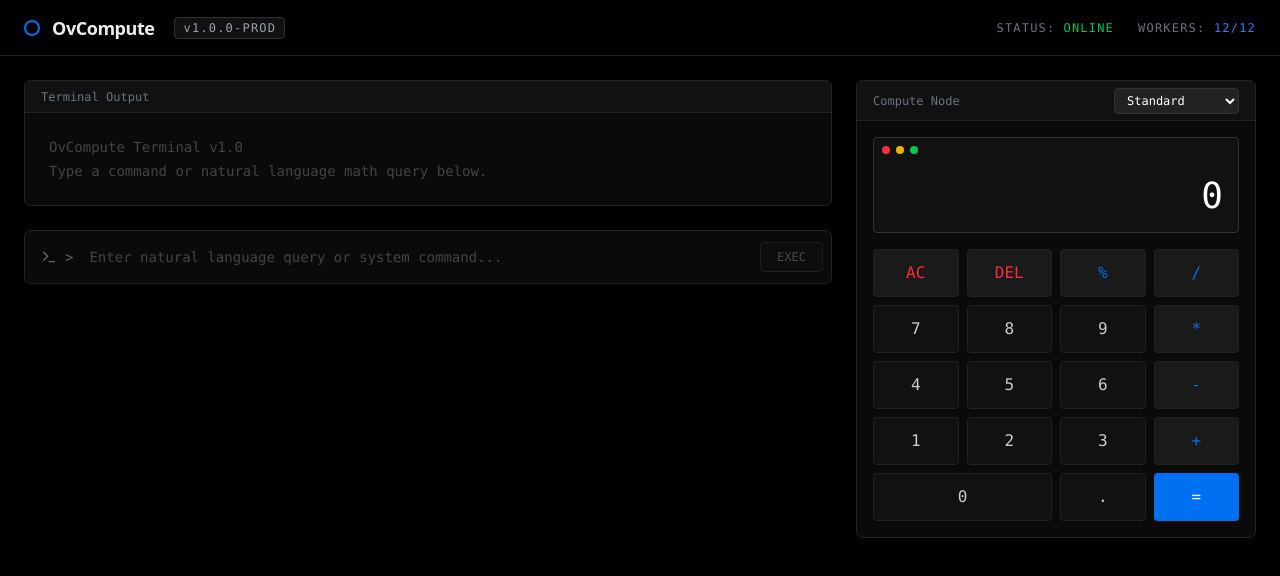
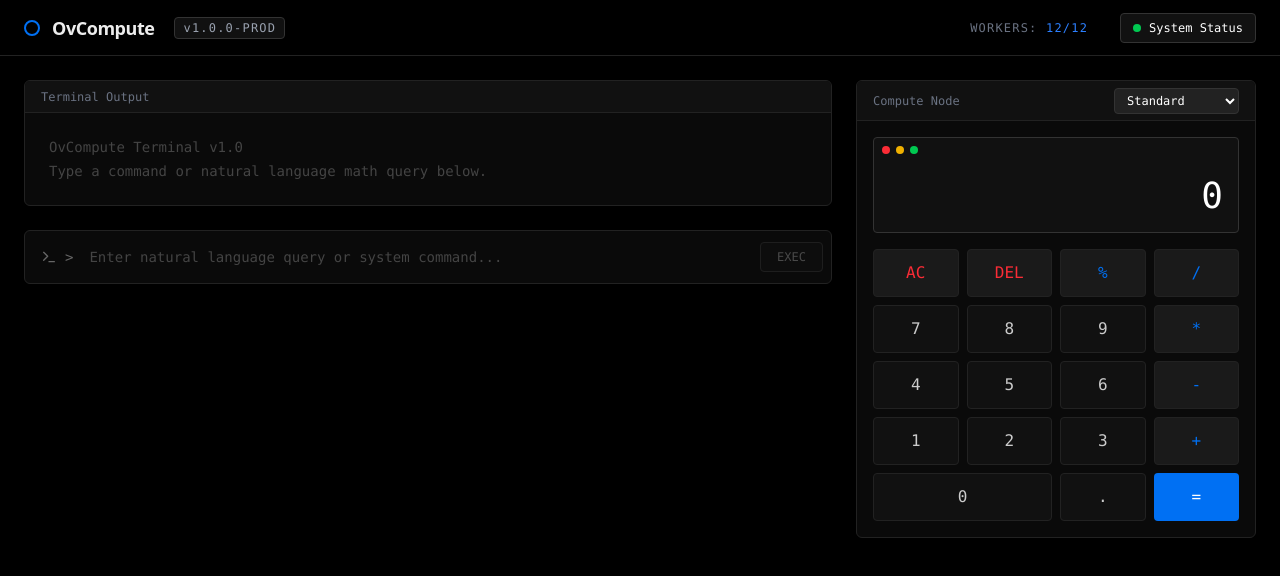
Before and after one commit to ovishkh/Al-powered_multi-threaded_highly-scalable_calculator, a Next.js app in the folder frontend/: page / in a window 1280 px wide. Shown: the top 576 px of the page. Built offline with nearby package versions, Linux system fonts and the light colour scheme.

Commit message:
Update status link to a prominent button

```diff
--- a/frontend/src/app/page.tsx
+++ b/frontend/src/app/page.tsx
@@ -17,11 +17,12 @@ export default function Home() {
             v1.0.0-PROD
           </span>
         </div>
-        <div className="text-xs font-mono text-gray-500 uppercase tracking-widest flex gap-6 items-center">
-          <Link href="/status" className="hover:text-white transition-colors cursor-pointer flex items-center gap-2">
-            Status: <span className="text-green-500">Online</span>
+        <div className="text-xs font-mono text-gray-500 uppercase tracking-widest flex gap-4 items-center">
+          <span>Workers: <span className="text-blue-500">12/12</span></span>
+          <Link href="/status" className="ml-4 px-3 py-1.5 bg-[#111] hover:bg-[#222] border border-[#333] rounded transition-colors cursor-pointer flex items-center gap-2 text-white normal-case tracking-normal">
+            <span className="w-2 h-2 rounded-full bg-green-500"></span>
+            System Status
           </Link>
-          <span>Workers: <span className="text-blue-500">12/12</span></span>
         </div>
       </header>
 
```
